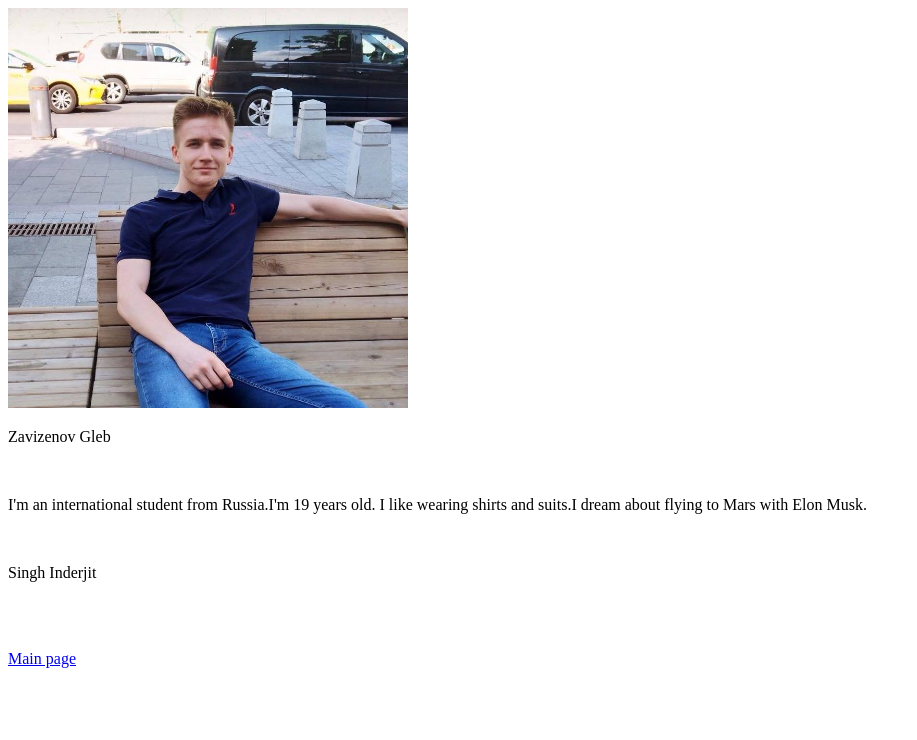
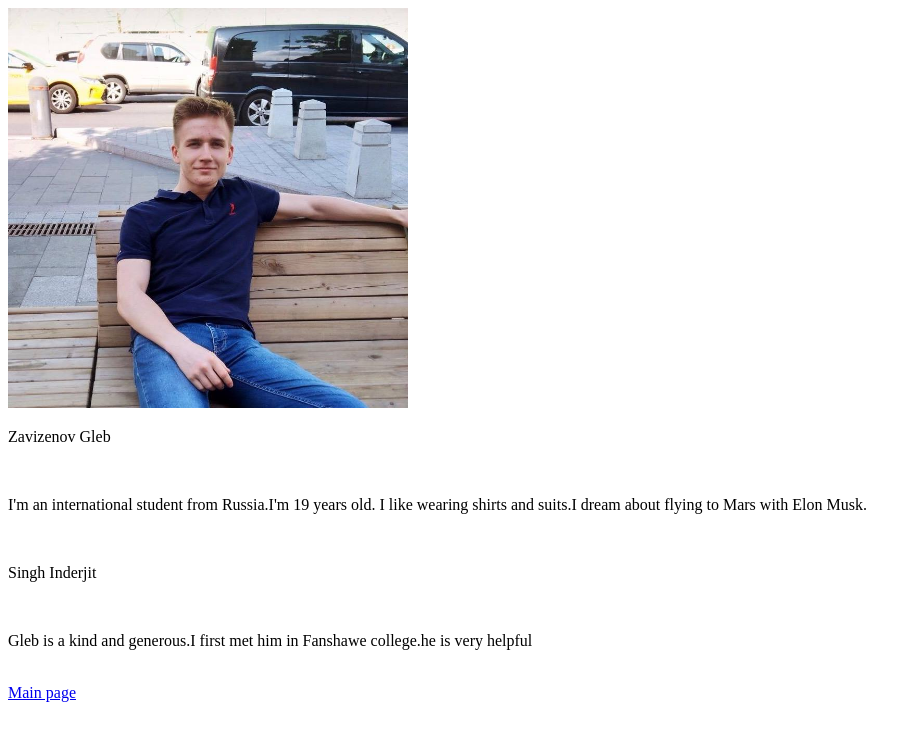
Before and after one commit to gleb-zavizenov/homework1, a plain HTML site: page zavizenov_gleb.html in a window 1280 px wide. Shown: the whole page, without its empty margins (0-917 px from the left). Drawn offline with Linux system fonts and the light colour scheme.

Commit message:
edit review

```diff
--- a/zavizenov_gleb.html
+++ b/zavizenov_gleb.html
@@ -13,7 +13,7 @@
 	<br>
 	<p>Singh Inderjit</p>
 	<br>
-	<p></p>
+	<p>Gleb is a kind and generous.I first met him in Fanshawe college.he is very helpful </p>
 	<br>
 	<a href="index.html">Main page</a>
 </body>
```
